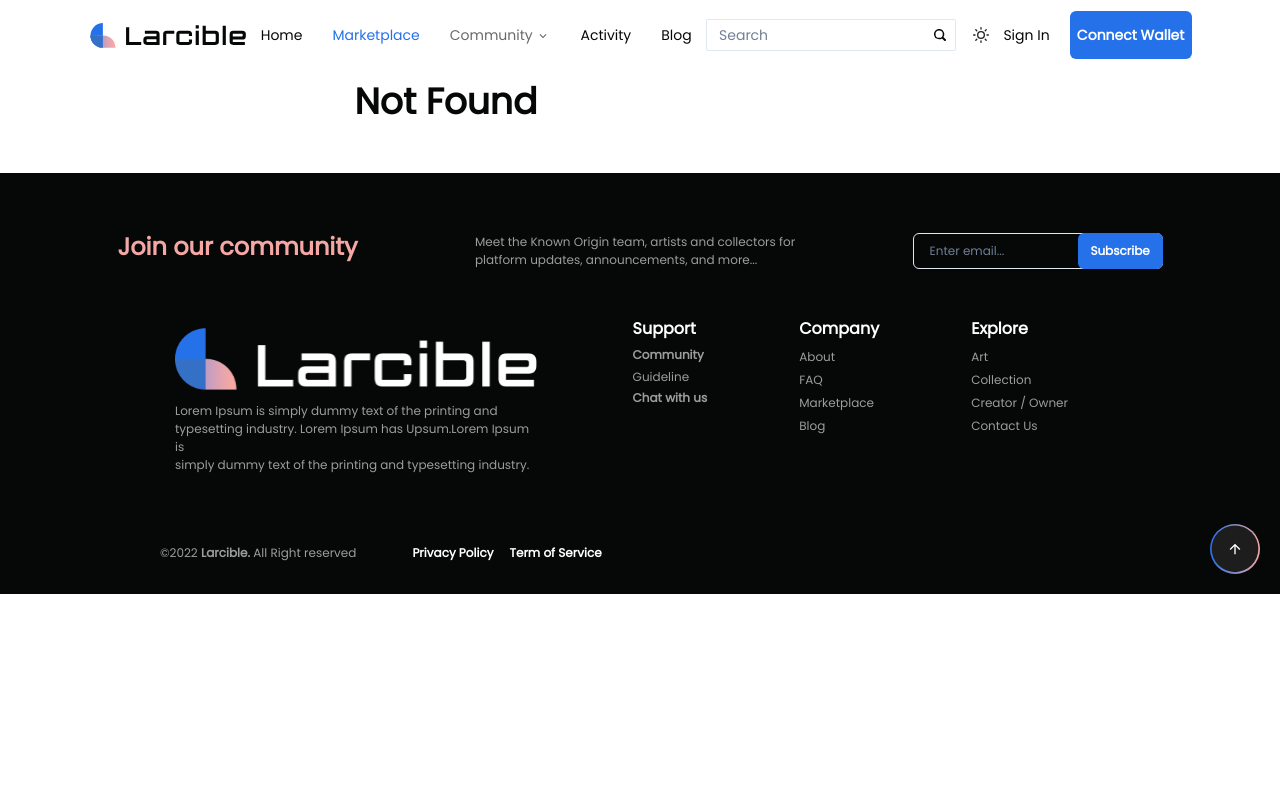
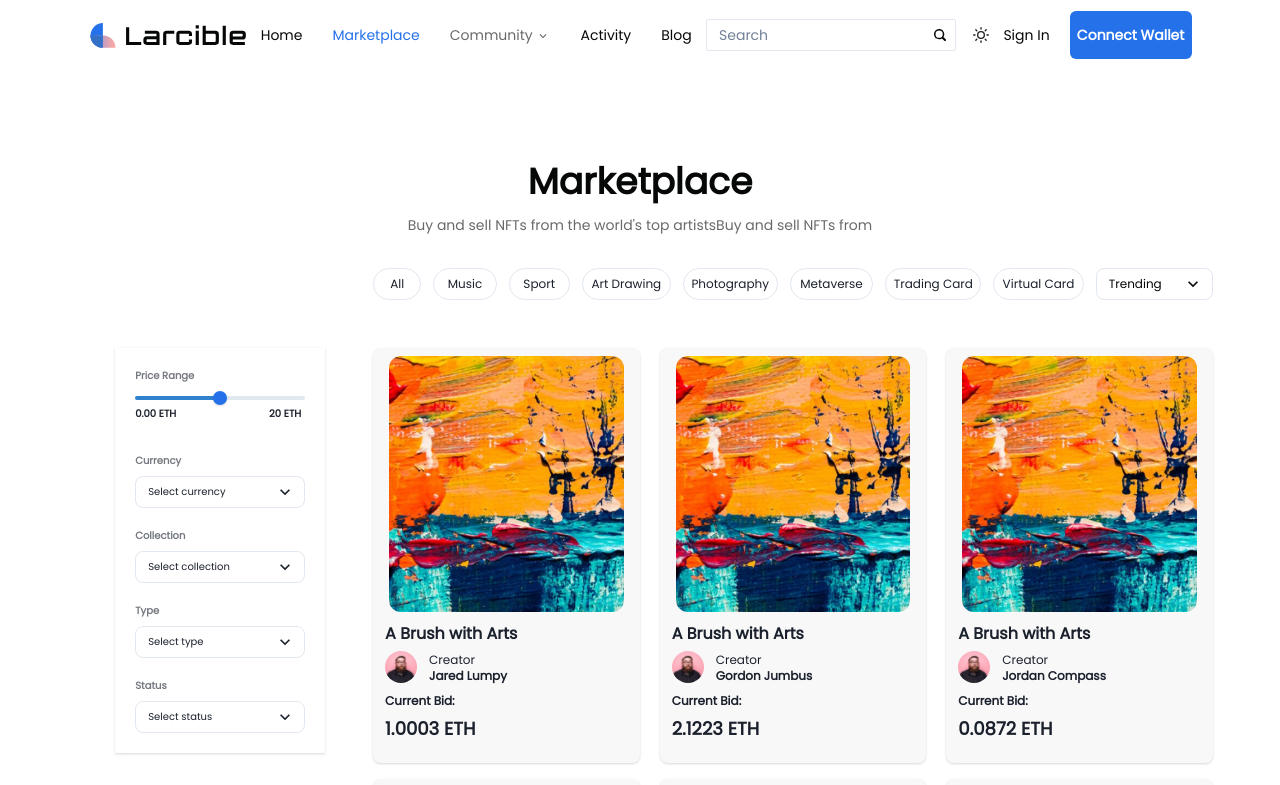
Before and after one commit to MuhannadPwC/NFT-Marketplace, a React (Vite) app in the folder frontend/: page /market in a window 1280 px wide. Shown: the top 785 px of the page. Built offline with nearby package versions, Linux system fonts and the light colour scheme.

Commit message:
add: MarketPlace page

```diff
--- a/frontend/src/App.tsx
+++ b/frontend/src/App.tsx
@@ -12,12 +12,14 @@ import Faq from "./pages/information/FAQ";
 import Guideline from "./pages/information/Guideline";
 import PrivacyPolicy from "./pages/information/PrivacyPolicy";
 import TermsOfService from "./pages/information/TermsOfService";
+import MarketPlace from "./pages/market/MarketPlace";
 import NotFound from "./pages/NotFound";
 
 const router = createBrowserRouter(
   createRoutesFromElements(
     <Route path="/" element={<RootLayout />}>
       <Route index element={<Home />} />
+      <Route path="/market" element={<MarketPlace />} />
       <Route path="/about" element={<About />} />
       <Route path="/faq" element={<Faq />} />
       <Route path="/contact" element={<ContactUs />} />
--- a/frontend/src/components/Footer/Footer.tsx
+++ b/frontend/src/components/Footer/Footer.tsx
@@ -4,7 +4,7 @@ import Brand from "./Brand";
 import Subscribe from "./Subscribe";
 import UsefulLinks from "./UsefulLinks";
 import { NavLink as RouterLink } from "react-router-dom";
-import { backToTop } from "../../helpers/backToTop";
+import { backToTop } from "../../helpers/functions/backToTop";
 
 const Footer = () => {
 
--- a/frontend/src/components/Footer/UsefulLinks.tsx
+++ b/frontend/src/components/Footer/UsefulLinks.tsx
@@ -1,6 +1,6 @@
 import { Flex, Heading, Link, VStack } from "@chakra-ui/react";
 import { NavLink as RouterLink, Route } from "react-router-dom";
-import { backToTop } from "../../helpers/backToTop";
+import { backToTop } from "../../helpers/functions/backToTop";
 
 const UsefulLinks = () => {
   return (
--- /dev/null
+++ b/frontend/src/components/Marketplace/Filters.tsx
@@ -0,0 +1,86 @@
+import {
+  Card,
+  CardBody,
+  InputGroup,
+  Select,
+  Slider,
+  SliderFilledTrack,
+  SliderMark,
+  SliderThumb,
+  SliderTrack,
+  Stack,
+  Text,
+} from "@chakra-ui/react";
+
+const Filters = () => {
+  return (
+    <Card mt={"20"} borderRadius="none" _dark={{ bg: "#1D1D1D" }}>
+      <CardBody>
+        <Stack gap={"2"}>
+          <Text fontWeight={"600"} fontSize="2xs">
+            Price Range
+          </Text>
+          <Slider aria-label="price-range" min={0} max={20}>
+            <SliderMark value={0} fontSize="2xs" fontWeight={"700"} mt="2">
+              0.00 ETH
+            </SliderMark>
+            <SliderMark
+              value={20}
+              fontSize="2xs"
+              fontWeight={"700"}
+              mt="2"
+              ml={"-9"}
+            >
+              20 ETH
+            </SliderMark>
+            <SliderTrack>
+              <SliderFilledTrack _dark={{ bg: "Main" }} />
+            </SliderTrack>
+            <SliderThumb bg={"Main"} />
+          </Slider>
+        </Stack>
+        <Stack mt={"12"}>
+          <Text fontWeight={"600"} fontSize="2xs">
+            Currency
+          </Text>
+          <Select size={"sm"} borderRadius="lg" fontSize={"2xs"} placeholder="Select currency">
+            <option value={"ETH"}>ETH</option>
+            <option value={"RARE"}>RARE</option>
+          </Select>
+        </Stack>
+        <Stack mt={"5"}>
+          <Text fontWeight={"600"} fontSize="2xs">
+            Collection
+          </Text>
+          <Select size={"sm"} borderRadius="lg" fontSize={"2xs"} placeholder="Select collection">
+            <option value={"Genesis"}>FCD Genesis NFT</option>
+            <option value={"TwitterScan"}>TwitterScan Pass</option>
+            <option value={"Lofi"}>LOFI Pods NFT</option>
+          </Select>
+        </Stack>
+        <Stack mt={"5"}>
+          <Text fontWeight={"600"} fontSize="2xs">
+            Type
+          </Text>
+          <Select size={"sm"} borderRadius="lg" fontSize={"2xs"} placeholder="Select type">
+            <option value={"No Time Limit"}>No Time Limit</option>
+            <option value={"Limited Time"}>Limited Time Only</option>
+          </Select>
+        </Stack>
+        <Stack mt={"5"}>
+          <Text fontWeight={"600"} fontSize="2xs">
+            Status
+          </Text>
+          <Select size={"sm"} borderRadius="lg" fontSize={"2xs"} placeholder="Select status">
+            <option value={"All"}>All</option>
+            <option value={"Buy Now"}>Buy Now</option>
+            <option value={"Live Auction"}>Live Auction</option>
+            <option value={"Bid Now"}>Bid Now</option>
+          </Select>
+        </Stack>
+      </CardBody>
+    </Card>
+  );
+};
+
+export default Filters;
--- a/frontend/src/components/Marketplace/NFT-Card.tsx
+++ b/frontend/src/components/Marketplace/NFT-Card.tsx
@@ -32,7 +32,7 @@ const NftCard = ({ nft }: any) => {
       onMouseOver={() => setShowButton(true)}
       onMouseOut={() => setShowButton(false)}
     >
-      <Container position={"relative"}>
+      <Container position={"relative"} centerContent>
         <Image
           src={nft?.image}
           fallbackSrc={nftImage}
--- a/frontend/src/components/Marketplace/NFT-Grid.tsx
+++ b/frontend/src/components/Marketplace/NFT-Grid.tsx
@@ -1,8 +1,8 @@
-import { Button, Flex, SimpleGrid } from "@chakra-ui/react";
+import { Button, Flex, Select, SimpleGrid } from "@chakra-ui/react";
 import { categories } from "../../helpers/Global";
 import NftCard from "./NFT-Card";
 
-const NftGrid = ({ nfts, cols }: any) => {
+const NftGrid = ({ nfts, cols, showSort = false, spaceTop = "0" }: any) => {
   return (
     <>
       <Flex gap={"3"}>
@@ -15,8 +15,17 @@ const NftGrid = ({ nfts, cols }: any) => {
             {category}
           </Button>
         ))}
+        {showSort && (
+          <Select size={"sm"} width={"40"} fontSize="xs" borderRadius={"lg"}>
+            <option value={"Trending"}>Trending</option>
+            <option value={"Recent"}>Recently Listed</option>
+            <option value={"Ascending"}>Price: low to high</option>
+            <option value={"Descending"}>Price: high to low</option>
+            <option value={"Ending"}>Ending soon</option>
+          </Select>
+        )}
       </Flex>
-      <SimpleGrid columns={cols} spacing="5" rowGap={"4"}>
+      <SimpleGrid columns={cols} spacing="5" rowGap={"4"} mt={spaceTop}>
         {nfts.map((nft: any) => (
           <NftCard nft={nft} />
         ))}
--- a/frontend/src/pages/NotFound.tsx
+++ b/frontend/src/pages/NotFound.tsx
@@ -1,11 +1,18 @@
-import { Container, Heading } from "@chakra-ui/react";
+import { Box, Button, Container, Heading, Stack, Text } from "@chakra-ui/react";
+import { NavLink } from "react-router-dom";
 
 const NotFound = () => {
   return (
-    <Container>
-      <Heading>Not Found</Heading>
-    </Container>
+    <Stack height={"300px"} mt="32" width={"82%"} mx="auto" gap={"4"}>
+      <Heading>
+        Something went wrong :(
+      </Heading>
+      <Text color={"red"} fontSize="lg">
+        It seems that the page you are looking for was not found.
+      </Text>
+      <Text fontSize={"lg"} color="info">Go back to the home page and try again <Button as={NavLink} to="/" size={"sm"}>Home Page</Button></Text>
+    </Stack>
   );
-}
+};
 
 export default NotFound;
--- /dev/null
+++ b/frontend/src/pages/market/MarketPlace.tsx
@@ -0,0 +1,39 @@
+import {
+  Box,
+  Button,
+  Flex,
+  Grid,
+  GridItem,
+  Heading,
+  Stack,
+  Text,
+} from "@chakra-ui/react";
+import Filters from "../../components/Marketplace/Filters";
+import NftGrid from "../../components/Marketplace/NFT-Grid";
+import { dummyNfts } from "../../helpers/dummyData";
+
+const MarketPlace = () => {
+  return (
+    <Box w={"82%"} m="auto">
+      <Stack gap={"3"} justify="center" align={"center"} mt="40">
+        <Heading>Marketplace</Heading>
+        <Text fontSize={"sm"}>
+          Buy and sell NFTs from the world's top artistsBuy and sell NFTs from
+        </Text>
+      </Stack>
+      <Grid templateColumns={"20% 80%"} columnGap="12" mt={"8"}>
+        <GridItem>
+          <Filters />
+        </GridItem>
+        <GridItem>
+          <NftGrid nfts={dummyNfts} cols={3} showSort={true} spaceTop={"12"} />
+          <Flex justify={"center"} mt="8">
+            <Button fontSize={"sm"}>Load More</Button>
+          </Flex>
+        </GridItem>
+      </Grid>
+    </Box>
+  );
+};
+
+export default MarketPlace;
```
Also changed, not shown: frontend/src/helpers/functions/backToTop.ts (renamed from frontend/src/helpers/backToTop.ts).
